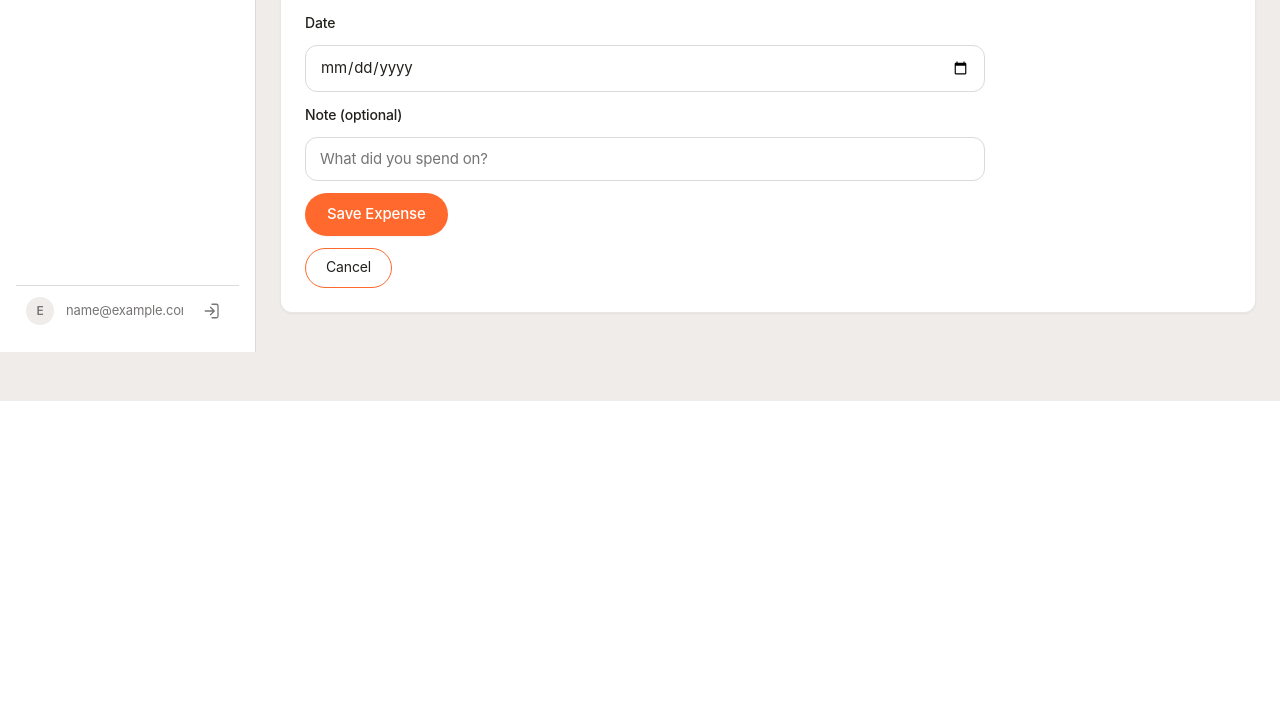
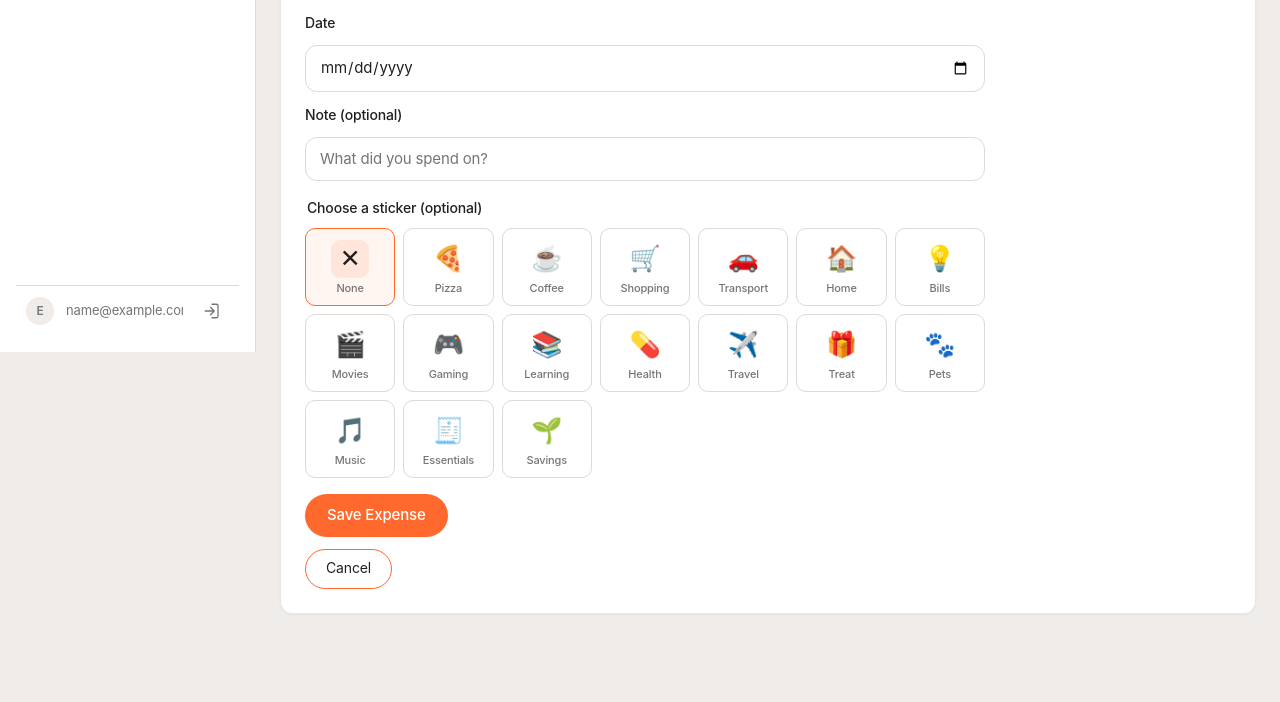
Before and after one commit to Syedaffan78/expense-tracker, a Flask app: page /add in a window 1280 px wide. Shown: the part 448-1150 px from the top of the page. Before the commit the page ends 849 px from the top, so only its background shows below. Run offline with Flask 3, Linux system fonts and the light colour scheme; the visitor is signed in with stand-in values (Sample User, id 1); data comes from the database, SQL or seed files in the repository; data that the repository does not hold is empty.

Commit message:
Add expense stickers
Co-authored-by: Copilot <223556219+Copilot@users.noreply.github.com>

```diff
--- a/app.py
+++ b/app.py
@@ -36,6 +36,26 @@ DEFAULT_CATEGORIES = [
     "Education", "Health", "Entertainment", "Other"
 ]
 
+EXPENSE_STICKERS = [
+    ("🍕", "Pizza"),
+    ("☕", "Coffee"),
+    ("🛒", "Shopping"),
+    ("🚗", "Transport"),
+    ("🏠", "Home"),
+    ("💡", "Bills"),
+    ("🎬", "Movies"),
+    ("🎮", "Gaming"),
+    ("📚", "Learning"),
+    ("💊", "Health"),
+    ("✈️", "Travel"),
+    ("🎁", "Treat"),
+    ("🐾", "Pets"),
+    ("🎵", "Music"),
+    ("🧾", "Essentials"),
+    ("🌱", "Savings"),
+]
+VALID_EXPENSE_STICKERS = {sticker for sticker, _ in EXPENSE_STICKERS}
+
 
 # ==============================
 # DATABASE
@@ -68,6 +88,7 @@ def init_db():
                 category_id INTEGER NOT NULL,
                 date TEXT,
                 note TEXT DEFAULT '',
+                sticker TEXT NOT NULL DEFAULT '',
                 user_id INTEGER,
                 FOREIGN KEY (category_id) REFERENCES categories(id)
             )
@@ -99,6 +120,8 @@ def init_db():
         cat_cols = columns("categories")
         exp_cols, bud_cols = columns("expenses"), columns("budgets")
 
+        if "sticker" not in exp_cols:
+            conn.execute("ALTER TABLE expenses ADD COLUMN sticker TEXT NOT NULL DEFAULT ''")
         if "user_id" not in cat_cols:
             conn.execute("ALTER TABLE categories ADD COLUMN user_id INTEGER")
             conn.execute("""
@@ -438,13 +461,14 @@ def insert_expense(conn, expense):
     cursor = conn.execute(
         f"""
         INSERT INTO expenses (
-            amount, category_id, {', '.join(date_columns)}, note, user_id
+            amount, category_id, {', '.join(date_columns)}, note, sticker, user_id
         )
-        VALUES (?, ?, {date_placeholders}, ?, ?)
+        VALUES (?, ?, {date_placeholders}, ?, ?, ?)
         """,
         (
             expense["amount"], expense["category_id"],
             *[expense["date"] for _ in date_columns], expense["note"],
+            expense.get("sticker", ""),
             current_user_id(),
         ),
     )
@@ -460,12 +484,13 @@ def update_expense(conn, expense, expense_id):
     conn.execute(
         f"""
         UPDATE expenses
-        SET amount = ?, category_id = ?, {date_assignments}, note = ?
+        SET amount = ?, category_id = ?, {date_assignments}, note = ?, sticker = ?
         WHERE id = ? AND user_id = ?
         """,
         (
             expense["amount"], expense["category_id"],
-            *[expense["date"] for _ in date_columns], expense["note"], expense_id,
+            *[expense["date"] for _ in date_columns], expense["note"],
+            expense.get("sticker", ""), expense_id,
             current_user_id(),
         ),
     )
@@ -476,6 +501,7 @@ def validate_expense_form():
     category_text = request.form.get("category_id", "").strip()
     expense_date = request.form.get("date", "").strip()
     note = request.form.get("note", "").strip()
+    sticker = request.form.get("sticker", "").strip()
 
     try:
         amount = float(amount_text)
@@ -498,6 +524,9 @@ def validate_expense_form():
     if category is None:
         return None, "The selected category does not exist."
 
+    if sticker and sticker not in VALID_EXPENSE_STICKERS:
+        return None, "Please select a valid sticker."
+
     try:
         parsed_date = datetime.strptime(expense_date, "%Y-%m-%d").date()
         if parsed_date.isoformat() != expense_date:
@@ -510,6 +539,7 @@ def validate_expense_form():
         "category_id": category_id,
         "date": parsed_date.isoformat(),
         "note": note,
+        "sticker": sticker,
     }, None
 
 
@@ -662,7 +692,11 @@ def add_expense():
         flash("Expense added successfully!", "success")
         return redirect(url_for("index"))
 
-    return render_template("add_expense.html", categories=get_categories())
+    return render_template(
+        "add_expense.html",
+        categories=get_categories(),
+        expense_stickers=EXPENSE_STICKERS,
+    )
 
 
 # ==============================
@@ -695,7 +729,10 @@ def edit_expense(expense_id):
         return redirect(url_for("index"))
 
     return render_template(
-        "edit_expense.html", expense=expense, categories=get_categories()
+        "edit_expense.html",
+        expense=expense,
+        categories=get_categories(),
+        expense_stickers=EXPENSE_STICKERS,
     )
 
 
@@ -949,7 +986,7 @@ def api_valid_month(value):
 def api_expense_payload(payload, current=None):
     if not payload:
         return None, api_error("Provide at least one expense field.", 400)
-    allowed = {"amount", "category_id", "date", "note"}
+    allowed = {"amount", "category_id", "date", "note", "sticker"}
     unknown = set(payload) - allowed
     if unknown:
         return None, api_error(
@@ -974,11 +1011,17 @@ def api_expense_payload(payload, current=None):
     note = values.get("note", "")
     if not isinstance(note, str):
         return None, api_error("Note must be a string.", 400, "note")
+    sticker = values.get("sticker", "")
+    if not isinstance(sticker, str) or (
+        sticker and sticker not in VALID_EXPENSE_STICKERS
+    ):
+        return None, api_error("Sticker is not available.", 400, "sticker")
     return {
         "amount": float(values["amount"]),
         "category_id": category_id,
         "date": values["date"],
         "note": note.strip(),
+        "sticker": sticker,
     }, None
 
 
@@ -990,6 +1033,7 @@ def api_expense_row(row):
         "category": row["category_name"],
         "date": row["date"],
         "note": row["note"] or "",
+        "sticker": row["sticker"] or "",
     }
 
 
@@ -1170,6 +1214,7 @@ def api_expense(expense_id):
             "category_id": row["category_id"],
             "date": row["date"],
             "note": row["note"] or "",
+            "sticker": row["sticker"] or "",
         }
         values, error = api_expense_payload(
             payload, current if request.method == "PATCH" else None
--- a/static/style.css
+++ b/static/style.css
@@ -641,6 +641,90 @@ p {
     box-shadow: var(--shadow-subtle);
 }
 
+.sticker-picker {
+    min-width: 0;
+    margin: 4px 0;
+    padding: 0;
+    border: 0;
+}
+
+.sticker-picker legend {
+    margin-bottom: 10px;
+    color: var(--color-ink);
+    font-size: 14px;
+    font-weight: 500;
+}
+
+.sticker-options {
+    display: grid;
+    grid-template-columns: repeat(auto-fill, minmax(82px, 1fr));
+    gap: 8px;
+}
+
+.sticker-option {
+    position: relative;
+    display: flex;
+    min-height: 78px;
+    flex-direction: column;
+    align-items: center;
+    justify-content: center;
+    gap: 4px;
+    padding: 7px;
+    border: 1px solid var(--color-stone);
+    border-radius: 10px;
+    background: var(--color-paper);
+    cursor: pointer;
+    transition: border-color 150ms ease, background-color 150ms ease;
+}
+
+.sticker-option:hover,
+.sticker-option:has(input:checked) {
+    border-color: var(--color-ember-orange);
+    background: rgb(255 105 45 / 6%);
+}
+
+.sticker-option input {
+    position: absolute;
+    width: 1px;
+    min-height: 1px;
+    height: 1px;
+    margin: 0;
+    padding: 0;
+    opacity: 0;
+}
+
+.sticker-option input:focus-visible + .sticker-emoji {
+    outline: 3px solid rgb(255 105 45 / 42%);
+    outline-offset: 3px;
+}
+
+.sticker-option input:checked + .sticker-emoji {
+    background: rgb(255 105 45 / 12%);
+}
+
+.sticker-emoji {
+    display: grid;
+    width: 38px;
+    height: 38px;
+    place-items: center;
+    border-radius: 9px;
+    font-size: 25px;
+}
+
+.sticker-name {
+    color: var(--color-graphite);
+    font-size: 11px;
+    line-height: 1.2;
+}
+
+.expense-sticker {
+    font-size: 22px;
+}
+
+.muted {
+    color: var(--color-graphite);
+}
+
 label {
     color: var(--color-ink);
     font-size: 14px;
--- /dev/null
+++ b/templates/_sticker_picker.html
@@ -0,0 +1,27 @@
+<fieldset class="sticker-picker">
+    <legend>Choose a sticker (optional)</legend>
+    <div class="sticker-options">
+        <label class="sticker-option">
+            <input
+                type="radio"
+                name="sticker"
+                value=""
+                {% if not selected_sticker %}checked{% endif %}
+            >
+            <span class="sticker-emoji" aria-hidden="true">✕</span>
+            <span class="sticker-name">None</span>
+        </label>
+        {% for sticker, label in expense_stickers %}
+        <label class="sticker-option">
+            <input
+                type="radio"
+                name="sticker"
+                value="{{ sticker }}"
+                {% if selected_sticker == sticker %}checked{% endif %}
+            >
+            <span class="sticker-emoji" aria-hidden="true">{{ sticker }}</span>
+            <span class="sticker-name">{{ label }}</span>
+        </label>
+        {% endfor %}
+    </div>
+</fieldset>
--- a/templates/add_expense.html
+++ b/templates/add_expense.html
@@ -39,6 +39,9 @@
         placeholder="What did you spend on?"
     >
 
+    {% set selected_sticker = "" %}
+    {% include "_sticker_picker.html" %}
+
     <button type="submit">Save Expense</button>
     <a href="{{ url_for('index') }}">Cancel</a>
 
--- a/templates/edit_expense.html
+++ b/templates/edit_expense.html
@@ -52,6 +52,9 @@
         maxlength="500"
     >{{ expense.note }}</textarea>
 
+    {% set selected_sticker = expense.sticker or "" %}
+    {% include "_sticker_picker.html" %}
+
     <button type="submit">Update Expense</button>
 
     <a href="{{ url_for('index') }}">Cancel</a>
```
Also changed, not shown: templates/index.html (+15 -1 lines), tests/test_api.py (+43 -1 lines).
